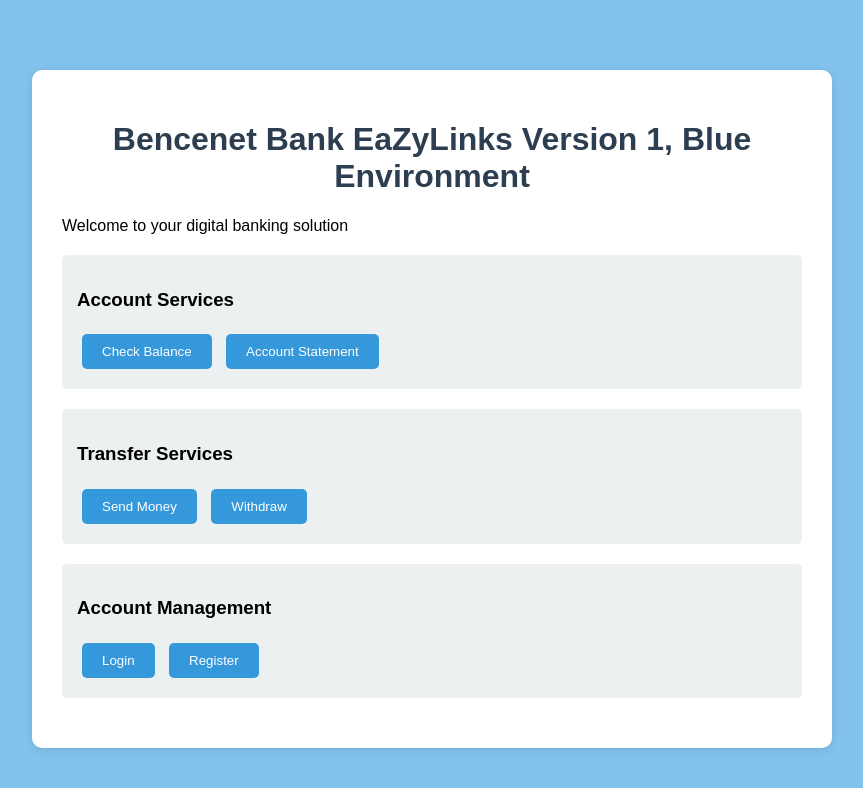
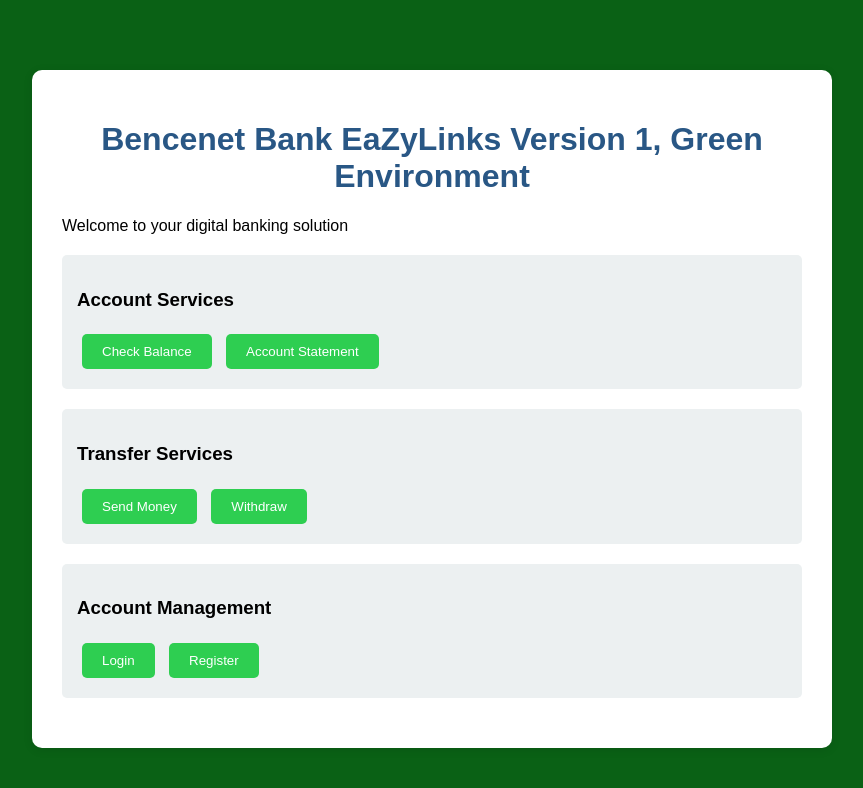
Before and after one commit to kessy06/blue-green-deployment-with-CI-CD-pipeline, a website: page public/index.html in a window 1280 px wide. Shown: the whole page, without its empty margins (208-1071 px from the left). Drawn offline with Linux system fonts and the light colour scheme.

```diff
--- a/public/index.html
+++ b/public/index.html
@@ -3,14 +3,14 @@
 <head>
     <meta charset="UTF-8">
     <meta name="viewport" content="width=device-width, initial-scale=1.0">
-    <title>Bencenet Bank EaZyLinks Version 1, Blue Environment</title>
+    <title>Bencenet Bank EaZyLinks Version 1, Green Environment</title>
     <style>
         body {
             font-family: Arial, sans-serif;
             max-width: 800px;
             margin: 50px auto;
             padding: 20px;
-            background-color: rgb(130, 194, 236); /* Changed background color */
+            background-color: rgb(10, 97, 21); /* Changed background color */
         }
         .container {
             background: white;
@@ -19,7 +19,7 @@
             box-shadow: 0 2px 10px rgba(0,0,0,0.1);
         }
         h1 {
-            color: #2c3e50;
+            color: #295785;
             text-align: center;
         }
         .feature {
@@ -29,7 +29,7 @@
             border-radius: 5px;
         }
         button {
-            background: #3498db;
+            background: #2ece51;
             color: white;
             padding: 10px 20px;
             border: none;
@@ -38,13 +38,13 @@
             margin: 5px;
         }
         button:hover {
-            background: #2980b9;
+            background: #2fbe53;
         }
     </style>
 </head>
 <body>
     <div class="container">
-        <h1>Bencenet Bank EaZyLinks Version 1, Blue Environment</h1> <!-- Updated heading -->
+        <h1>Bencenet Bank EaZyLinks Version 1, Green Environment</h1> <!-- Updated heading -->
         <p>Welcome to your digital banking solution</p>
 
         <div class="feature">
```
Also changed, not shown: 4 other files.
